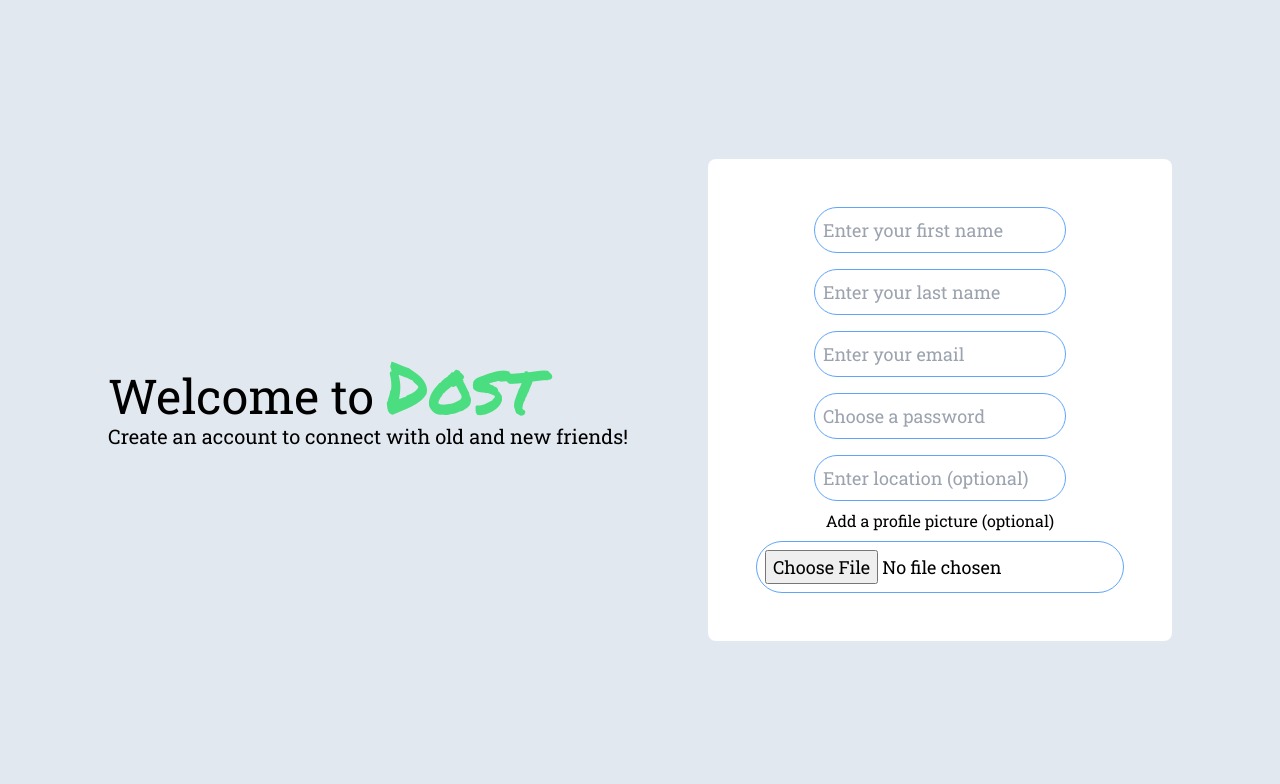
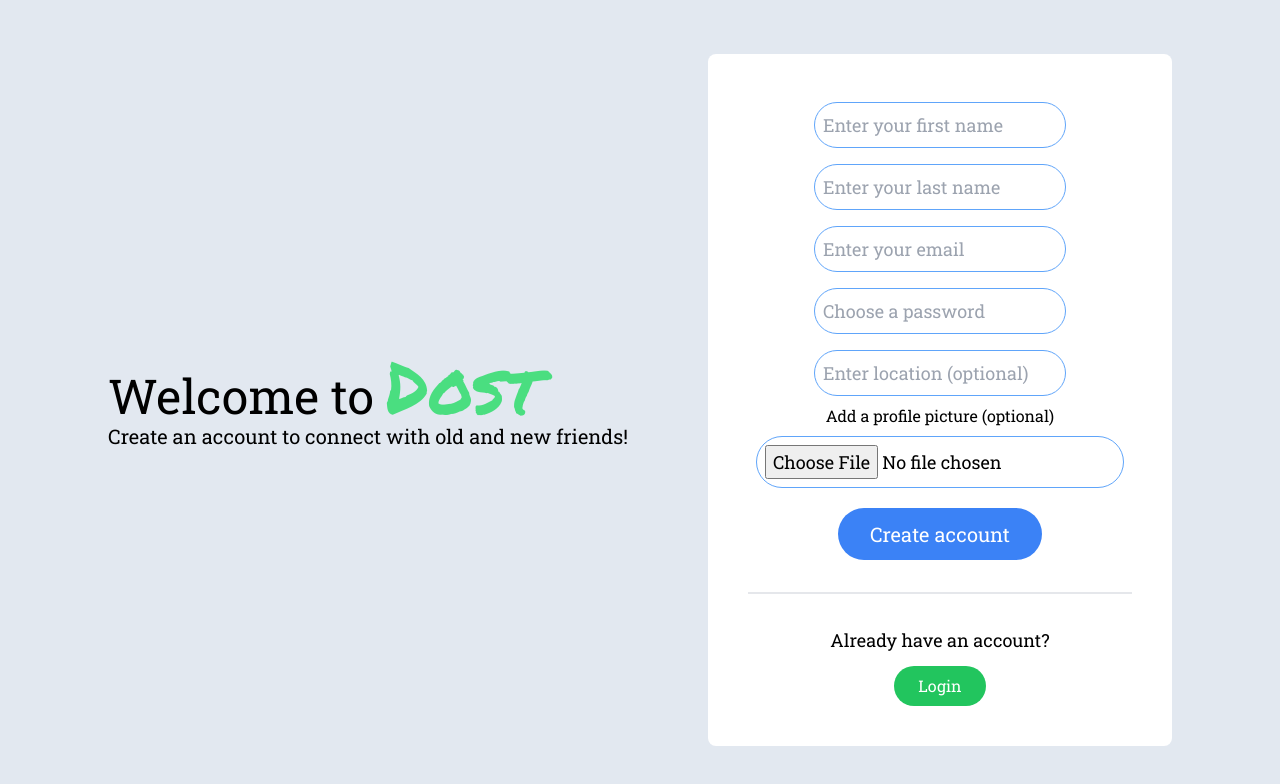
Before and after one commit to DustyDogCodex/Dost, a React (Vite) app in the folder client/: page /register in a window 1280 px wide. Shown: the top 784 px of the page. Built offline with nearby package versions, Linux system fonts and the light colour scheme.

Commit message:
added error handling to register form

```diff
--- a/client/src/pages/Register.jsx
+++ b/client/src/pages/Register.jsx
@@ -1,4 +1,5 @@
 import { useForm } from 'react-hook-form'
+import { Link } from 'react-router-dom'
 
 function Register() {
     //setting up react-hook-form
@@ -31,46 +32,98 @@ function Register() {
                 className="flex flex-col items-center justify-center p-10 m-10 bg-white rounded-lg"
             >
                 <form
-                    className="flex flex-col items-center justify-center"
+                    className="flex flex-col items-center justify-center border-b-2 pb-8"
                     onSubmit={handleSubmit(createAccount)}
                 >
                     <input
-                        {...register("firstName", { required: true })}
+                        {...register("firstName", { required: 'Please enter your first name', min: 2, max: 50 })}
                         type="text"
                         placeholder='Enter your first name'
                         className="border border-blue-400 rounded-full p-2 m-2 text-lg"
                     />
+                    {errors.firstName?.message && (
+                        <span className='bg-red-300 text-red-700 text-sm p-1 rounded-lg'>{errors.firstName.message}</span>
+                    )}
+
                     <input
-                        {...register("lastName", { required: true })}
+                        {...register("lastName", { required: "Please enter your last name", min: 2, max: 50 })}
                         type="text"
                         placeholder='Enter your last name'
                         className="border border-blue-400 rounded-full p-2 m-2 text-lg"
                     />
+                    {errors.lastName?.message && (
+                        <span className='bg-red-300 text-red-700 text-sm p-1 rounded-lg'>{errors.lastName.message}</span>
+                    )}
+
                     <input
-                        {...register("email", { required: true })}
+                        {...register("email",
+                            {
+                                required: "Please enter an email address",
+                                validate: {
+                                    maxLength: (v) => v.length <= 50 || "The email should have at most 50 characters",
+                                    matchPattern: (v) => /^\w+([.-]?\w+)*@\w+([.-]?\w+)*(\.\w{2,3})+$/.test(v) || "Email address must be a valid address",
+                                }
+                            }
+                        )}
                         type="email"
                         placeholder='Enter your email'
                         className="border border-blue-400 rounded-full p-2 m-2 text-lg"
                     />
+                    {errors.email?.message && (
+                        <span className='bg-red-300 text-red-700 text-sm p-1 rounded-lg'>{errors.email.message}</span>
+                    )}
+
                     <input
-                        {...register("password", { required: true })}
+                        {...register("password",
+                            {
+                                required: "Please enter a password",
+                                minLength:{ value: 6, message:"Password needs to be 6 characters or more" }
+                            }
+                        )}
                         type="password"
                         placeholder='Choose a password'
                         className="border border-blue-400 rounded-full p-2 m-2 text-lg"
                     />
+                    {errors.password?.message && (
+                        <span className='bg-red-300 text-red-700 text-sm p-1 rounded-lg'>{errors.password.message}</span>
+                    )}
+
                     <input
                         {...register("location")}
                         type="text"
                         placeholder='Enter location (optional)'
                         className="border border-blue-400 rounded-full p-2 m-2 text-lg"
                     />
+
                     <label>Add a profile picture (optional)</label>
                     <input
                         {...register("profilePic")}
                         type="file"
                         className="border border-blue-400 rounded-full p-2 m-2 text-lg"
                     />
+
+                    <button
+                        type="submit"
+                        className="bg-blue-500 text-white text-xl py-3 px-8 mt-3 rounded-full"
+                    >
+                        Create account
+                    </button>
                 </form>
+                <div
+                    className="mt-8 flex flex-col items-center"
+                >
+                    <p
+                        className="text-lg"
+                    >
+                        Already have an account?
+                    </p>
+                    <Link
+                        to={`/`}
+                        className="mt-3 bg-green-500 text-white  py-2 px-6 rounded-full"
+                    >
+                        Login
+                    </Link>
+                </div>
             </div>
         </div>
     )
```
Also changed, not shown: 1 other file (tests, documents, lock files or other folders).
